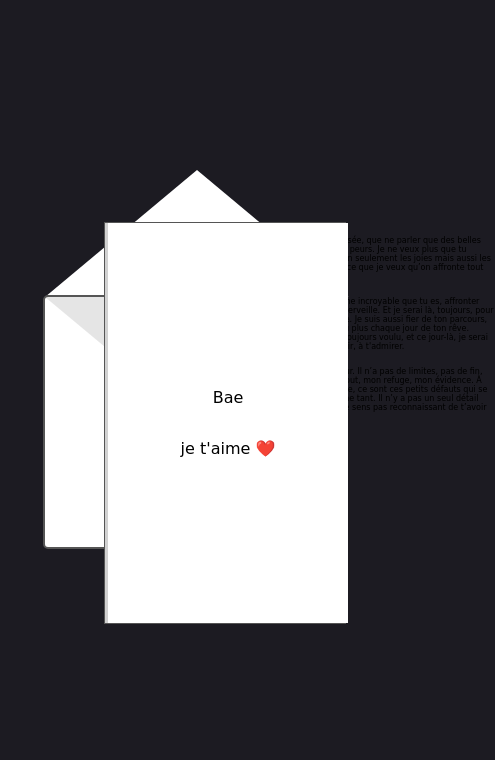
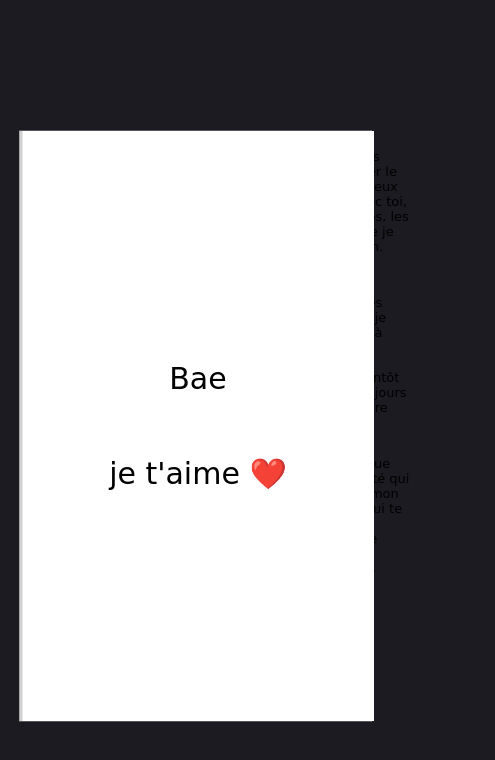
Before and after one commit to AleMunsch/lettre-d-amour, a plain HTML site: page index.html in a window 390 px wide. Both pictures are taken after a click on the element 195 px from the left and 422 px from the top of the page. Shown: the whole page, 495 px wide, since content can reach past the window. Drawn offline with Linux system fonts and the light colour scheme.

Commit message:
Add files via upload

```diff
--- a/index.html
+++ b/index.html
@@ -13,20 +13,19 @@
             height: 100vh;
             background-color: #1c1b22;
             overflow: hidden;
-            margin: 0;
         }
         .container {
             position: relative;
-            width: 300px;
-            height: 300px;
+            width: min(90vw, 600px);
+            height: min(90vh, 600px);
             display: flex;
             justify-content: center;
             align-items: center;
         }
         .envelope {
             position: absolute;
-            width: 600px;
-            height: 400px;
+            width: min(80vw, 600px);
+            height: min(60vw, 400px);
             background: white;
             border: 2px solid #555;
             border-radius: 5px;
@@ -44,8 +43,6 @@
             height: 50%;
             background: white;
             border-top: 2px solid #555;
-            border-left: 2px solid #555;
-            border-right: 2px solid #555;
             clip-path: polygon(0% 0%, 100% 0%, 50% 100%);
             transition: transform 0.5s ease;
             transform-origin: top;
@@ -69,10 +66,10 @@
             top: 60%;
             left: 50%;
             transform: translate(-50%, -50%) scale(1.2);
-            width: 30px;
-            height: 30px;
+            width: 5vw;
+            height: 5vw;
             background: #e60073;
-            clip-path: polygon(50% 0%, 100% 35%, 85% 100%, 50% 75%, 15% 100%, 0% 35%);
+            clip-path: polygon(50% 15%, 61% 3%, 75% 0%, 90% 10%, 100% 30%, 95% 50%, 85% 65%, 50% 100%, 15% 65%, 5% 50%, 0% 30%, 10% 10%, 25% 0%, 39% 3%);
             transition: opacity 0.3s ease;
             z-index: 5;
         }
@@ -81,11 +78,11 @@
         }
         .card {
             position: absolute;
-            width: 390px;
-            height: 590px;
+            width: min(90vw, 390px);
+            height: min(90vh, 590px);
             background: white;
-            top: -50px;
-            left: 60%;
+            top: 0;
+            left: 50%;
             transform: translateX(-50%) translateY(100%) scaleY(0);
             transition: transform 0.5s ease 0.5s;
             border: 1px solid #555;
@@ -179,66 +176,6 @@
             align-items: flex-start;
         }
 
-        /* Media Queries for smaller screens */
-        @media (max-width: 1024px) {
-            .envelope {
-                width: 500px;
-                height: 350px;
-            }
-            .card {
-                width: 320px;
-                height: 500px;
-            }
-            .page {
-                height: 500px;
-            }
-            .content {
-                font-size: 12px;
-            }
-            .centered-text {
-                font-size: 24px;
-            }
-        }
-
-        @media (max-width: 768px) {
-            .envelope {
-                width: 400px;
-                height: 300px;
-            }
-            .card {
-                width: 280px;
-                height: 450px;
-            }
-            .page {
-                height: 450px;
-            }
-            .content {
-                font-size: 10px;
-            }
-            .centered-text {
-                font-size: 20px;
-            }
-        }
-
-        @media (max-width: 480px) {
-            .envelope {
-                width: 300px;
-                height: 250px;
-            }
-            .card {
-                width: 240px;
-                height: 400px;
-            }
-            .page {
-                height: 400px;
-            }
-            .content {
-                font-size: 8px;
-            }
-            .centered-text {
-                font-size: 16px;
-            }
-        }
     </style>
 </head>
 <body>
```
